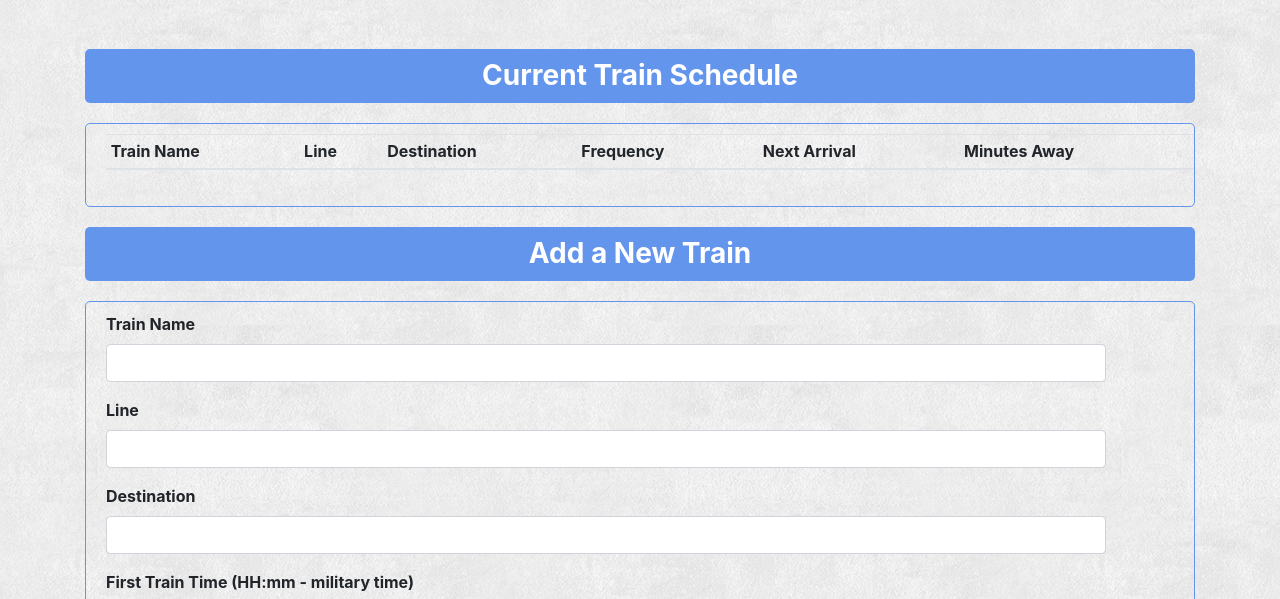
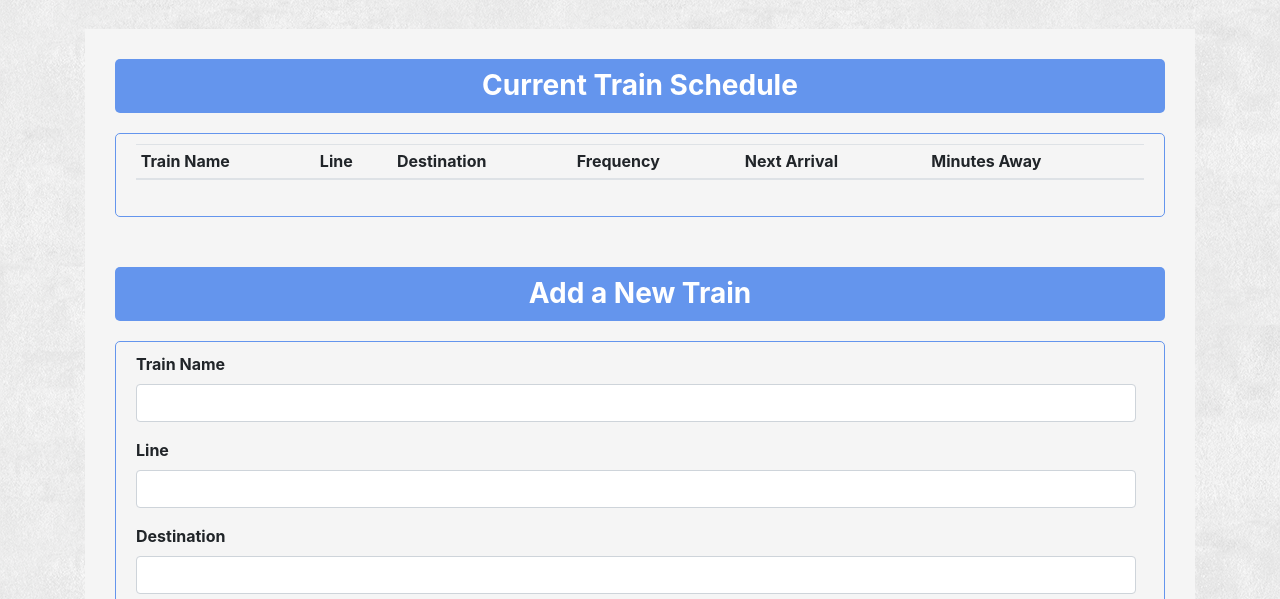
Before and after one commit to mcarpent87/Train-Scheduler, a plain HTML site: page index.html in a window 1280 px wide. Shown: the part 187-786 px from the top of the page. Drawn offline with nearby package versions, Linux system fonts and the light colour scheme; no server answers; a web font is replaced by a local one.

Commit message:
made changes to style.css file

```diff
--- a/assets/style.css
+++ b/assets/style.css
@@ -8,6 +8,7 @@ h1 {
     text-align: center;
     font-size: 60px;
     font-weight:bold;
+    font-family: 'Fredoka One', cursive;
 }
 
 h3 {
@@ -30,6 +31,7 @@ h5 {
     padding-left: 20px;
     padding-top: 10px;
     padding-bottom: 20px;
+    padding-right: 20px;
 }
 
 .panel-title {
@@ -48,3 +50,11 @@ h5 {
 label {
     font-weight: bold;
 }
+
+.panel.panel-primary {
+    background: whitesmoke;
+    padding-right:30px;
+    padding-left:30px;
+    padding-top:10px;
+    padding-bottom:20px;
+}
--- a/index.html
+++ b/index.html
@@ -8,6 +8,8 @@
 
   <title>Train Schedule</title>
 
+  <!--Add Google Fonts-->
+  <link href="https://fonts.googleapis.com/css?family=Fredoka+One|Patua+One" rel="stylesheet">
   <!-- Added Moment JS -->
   <script src="https://cdn.jsdelivr.net/momentjs/2.12.0/moment.min.js"></script>
   <!-- Firebase -->
@@ -47,7 +49,8 @@
         </div>
     </div>
 <!--Add Trains-->
-<div class="panel panel-primary">
+
+<div class="panel panel-primary col-xs-12 col-sm-12 col-md-12 col-lg-12">
         <div class="panel-heading">
             <h3 class="panel-title"><strong>Add a New Train</strong></h3>
         </div>
@@ -88,8 +91,9 @@
 </div>
 </div>
 
+
 <!-- jQuery CDN-->
-<script src="https://ajax.googleapis.com/ajax/libs/jquery/3.2.1/jquery.min.js"></script>s
+<script src="https://ajax.googleapis.com/ajax/libs/jquery/3.2.1/jquery.min.js"></script>
 <!-- Javascript -->
 <script src="./assets/train-scheduler.js"></script>
 
```
